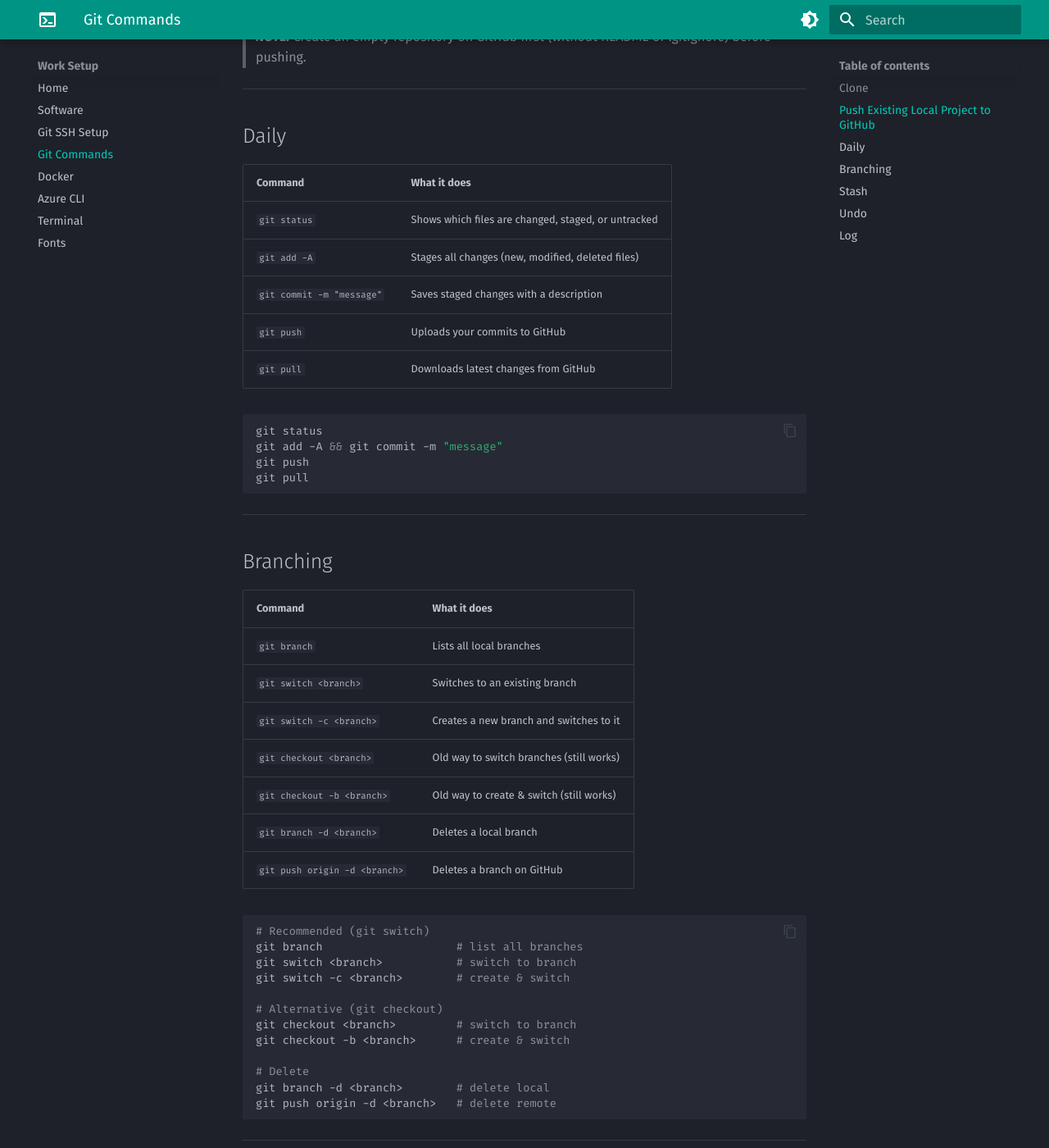
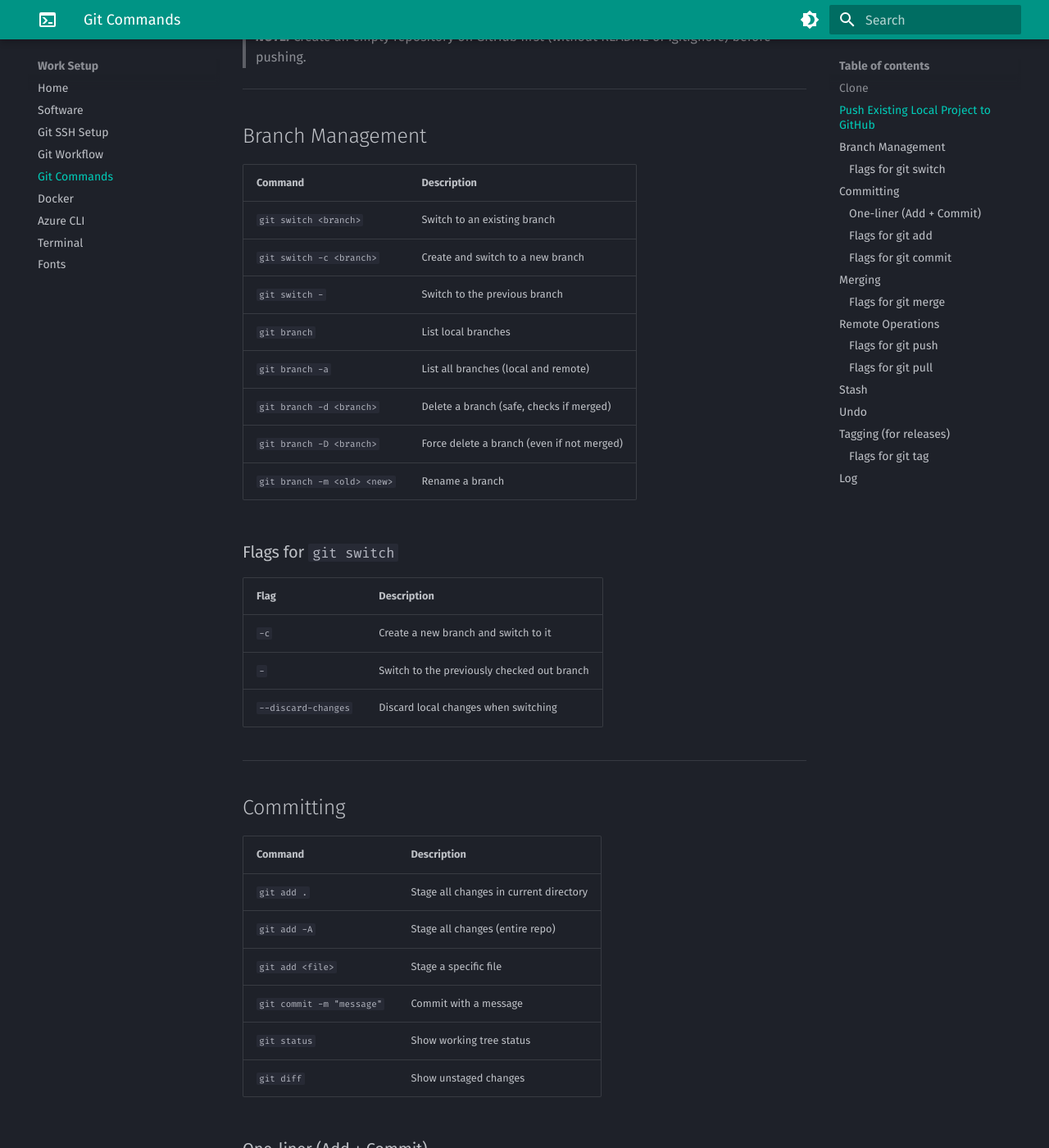
Before and after one commit to Buerostuff/work-setup, an MkDocs documentation site: the page built from docs/git-commands.md, in a window 1280 px wide and 1400 px high, scrolled down 739 px. Shown: the whole window at 82% size. Built offline with MkDocs 1.6.1 and Material for MkDocs 9.7.7, drawn with Linux system fonts in a browser that asks for light colours; some of the changed text lies outside the part shown.

Commit message:
Add git workflow, update software list, improve docs structure

````diff
--- a/docs/git-commands.md
+++ b/docs/git-commands.md
@@ -44,98 +44,160 @@ If you already have a local project with `git init`, connect it to GitHub:
 
 ---
 
-## Daily
+## Branch Management
 
-| Command | What it does |
-|---------|--------------|
-| `git status` | Shows which files are changed, staged, or untracked |
-| `git add -A` | Stages all changes (new, modified, deleted files) |
-| `git commit -m "message"` | Saves staged changes with a description |
-| `git push` | Uploads your commits to GitHub |
-| `git pull` | Downloads latest changes from GitHub |
+| Command | Description |
+|---------|-------------|
+| `git switch <branch>` | Switch to an existing branch |
+| `git switch -c <branch>` | Create and switch to a new branch |
+| `git switch -` | Switch to the previous branch |
+| `git branch` | List local branches |
+| `git branch -a` | List all branches (local and remote) |
+| `git branch -d <branch>` | Delete a branch (safe, checks if merged) |
+| `git branch -D <branch>` | Force delete a branch (even if not merged) |
+| `git branch -m <old> <new>` | Rename a branch |
 
-```bash
-git status
-git add -A && git commit -m "message"
-git push
-git pull
-```
+### Flags for `git switch`
+
+| Flag | Description |
+|------|-------------|
+| `-c` | Create a new branch and switch to it |
+| `-` | Switch to the previously checked out branch |
+| `--discard-changes` | Discard local changes when switching |
 
 ---
 
-## Branching
+## Committing
 
-| Command | What it does |
-|---------|--------------|
-| `git branch` | Lists all local branches |
-| `git switch <branch>` | Switches to an existing branch |
-| `git switch -c <branch>` | Creates a new branch and switches to it |
-| `git checkout <branch>` | Old way to switch branches (still works) |
-| `git checkout -b <branch>` | Old way to create & switch (still works) |
-| `git branch -d <branch>` | Deletes a local branch |
-| `git push origin -d <branch>` | Deletes a branch on GitHub |
+| Command | Description |
+|---------|-------------|
+| `git add .` | Stage all changes in current directory |
+| `git add -A` | Stage all changes (entire repo) |
+| `git add <file>` | Stage a specific file |
+| `git commit -m "message"` | Commit with a message |
+| `git status` | Show working tree status |
+| `git diff` | Show unstaged changes |
+
+### One-liner (Add + Commit)
 
 ```bash
-# Recommended (git switch)
-git branch                    # list all branches
-git switch <branch>           # switch to branch
-git switch -c <branch>        # create & switch
+git add -A && git commit -m "Your message here"
+```
 
-# Alternative (git checkout)
-git checkout <branch>         # switch to branch
-git checkout -b <branch>      # create & switch
+Or using PowerShell 5.x (use semicolon):
 
-# Delete
-git branch -d <branch>        # delete local
-git push origin -d <branch>   # delete remote
+```powershell
+git add -A; git commit -m "Your message here"
 ```
+
+### Flags for `git add`
+
+| Flag | Description |
+|------|-------------|
+| `-A` | Stage **all** changes (new, modified, deleted) in entire repo |
+| `.` | Stage all changes in current directory and subdirectories |
+| `-p` | Interactive staging (choose which hunks to stage) |
+| `-u` | Stage only modified and deleted files (not new files) |
+
+### Flags for `git commit`
+
+| Flag | Description |
+|------|-------------|
+| `-m "message"` | Provide commit message inline |
+| `-a` | Automatically stage modified files (not new files) |
+| `-am "message"` | Combine `-a` and `-m` (stage modified + commit) |
+| `--amend` | Modify the last commit |
+
+---
+
+## Merging
+
+| Command | Description |
+|---------|-------------|
+| `git merge <branch>` | Merge a branch into current branch |
+| `git merge --abort` | Cancel a merge in progress |
+
+### Flags for `git merge`
+
+| Flag | Description |
+|------|-------------|
+| `--no-ff` | Create a merge commit even for fast-forward |
+| `--abort` | Abort the current merge operation |
+| `--squash` | Squash all commits into one (no auto-commit) |
+
+---
+
+## Remote Operations
+
+| Command | Description |
+|---------|-------------|
+| `git pull origin <branch>` | Fetch and merge from remote |
+| `git push origin <branch>` | Push branch to remote |
+| `git push -u origin <branch>` | Push and set upstream tracking |
+| `git push origin --delete <branch>` | Delete a remote branch |
+
+### Flags for `git push`
+
+| Flag | Description |
+|------|-------------|
+| `-u` | Set upstream tracking for the branch |
+| `--delete` | Delete a branch on the remote |
+
+### Flags for `git pull`
+
+| Flag | Description |
+|------|-------------|
+| `--rebase` | Rebase instead of merge when pulling |
 
 ---
 
 ## Stash
 
-| Command | What it does |
-|---------|--------------|
-| `git stash` | Temporarily saves your uncommitted changes |
-| `git stash pop` | Restores your stashed changes and removes from stash |
-| `git stash list` | Shows all stashed changes |
-
-```bash
-git stash
-git stash pop
-git stash list
-```
+| Command | Description |
+|---------|-------------|
+| `git stash` | Temporarily save uncommitted changes |
+| `git stash pop` | Restore stashed changes and remove from stash |
+| `git stash list` | Show all stashed changes |
+| `git stash drop` | Delete most recent stash |
 
 ---
 
 ## Undo
 
-| Command | What it does |
-|---------|--------------|
-| `git restore <file>` | Discards changes in a file (back to last commit) |
-| `git restore --staged <file>` | Unstages a file (keeps changes in working directory) |
-| `git reset --soft HEAD~1` | Undoes last commit but keeps changes staged |
-| `git reset --hard HEAD~1` | Undoes last commit and discards all changes |
-| `git commit --amend` | Edits the last commit message or adds forgotten files |
+| Command | Description |
+|---------|-------------|
+| `git restore <file>` | Discard changes in a file (back to last commit) |
+| `git restore --staged <file>` | Unstage a file (keeps changes in working directory) |
+| `git reset --soft HEAD~1` | Undo last commit but keep changes staged |
+| `git reset --hard HEAD~1` | Undo last commit and discard all changes |
+| `git commit --amend` | Edit the last commit message or add forgotten files |
 
-```bash
-git restore <file>            # discard changes
-git restore --staged <file>   # unstage
-git reset --soft HEAD~1       # undo commit, keep staged
-git reset --hard HEAD~1       # undo commit, discard all
-git commit --amend            # edit last commit
-```
+---
+
+## Tagging (for releases)
+
+| Command | Description |
+|---------|-------------|
+| `git tag -a v1.0.0 -m "message"` | Create an annotated tag |
+| `git push origin v1.0.0` | Push a tag to remote |
+| `git tag` | List all tags |
+| `git tag -d v1.0.0` | Delete a local tag |
+
+### Flags for `git tag`
+
+| Flag | Description |
+|------|-------------|
+| `-a` | Create an annotated tag |
+| `-m "message"` | Tag message |
+| `-d` | Delete a tag |
 
 ---
 
 ## Log
 
-| Command | What it does |
-|---------|--------------|
-| `git log --oneline` | Shows commit history in one line per commit |
-| `git log --oneline --graph --all` | Shows visual branch history with all branches |
-
-```bash
-git log --oneline
-git log --oneline --graph --all
-```
+| Command | Description |
+|---------|-------------|
+| `git log --oneline` | Compact commit history |
+| `git log --oneline --graph --all` | Visual branch history |
+| `git log -n 5` | Show last 5 commits |
+| `git log --author="name"` | Filter by author |
--- a/mkdocs.yml
+++ b/mkdocs.yml
@@ -43,6 +43,7 @@ nav:
   - Home: index.md
   - Software: software.md
   - Git SSH Setup: git-ssh-setup.md
+  - Git Workflow: git-workflow.md
   - Git Commands: git-commands.md
   - Docker: docker-setup.md
   - Azure CLI: azure-cli.md
````
Also changed, not shown: other parts of docs/git-commands.md (+1 -1 lines), docs/git-workflow.md (added, +190 -0 lines), docs/index.md (+3 -2 lines), docs/software.md (+83 -0 lines).
